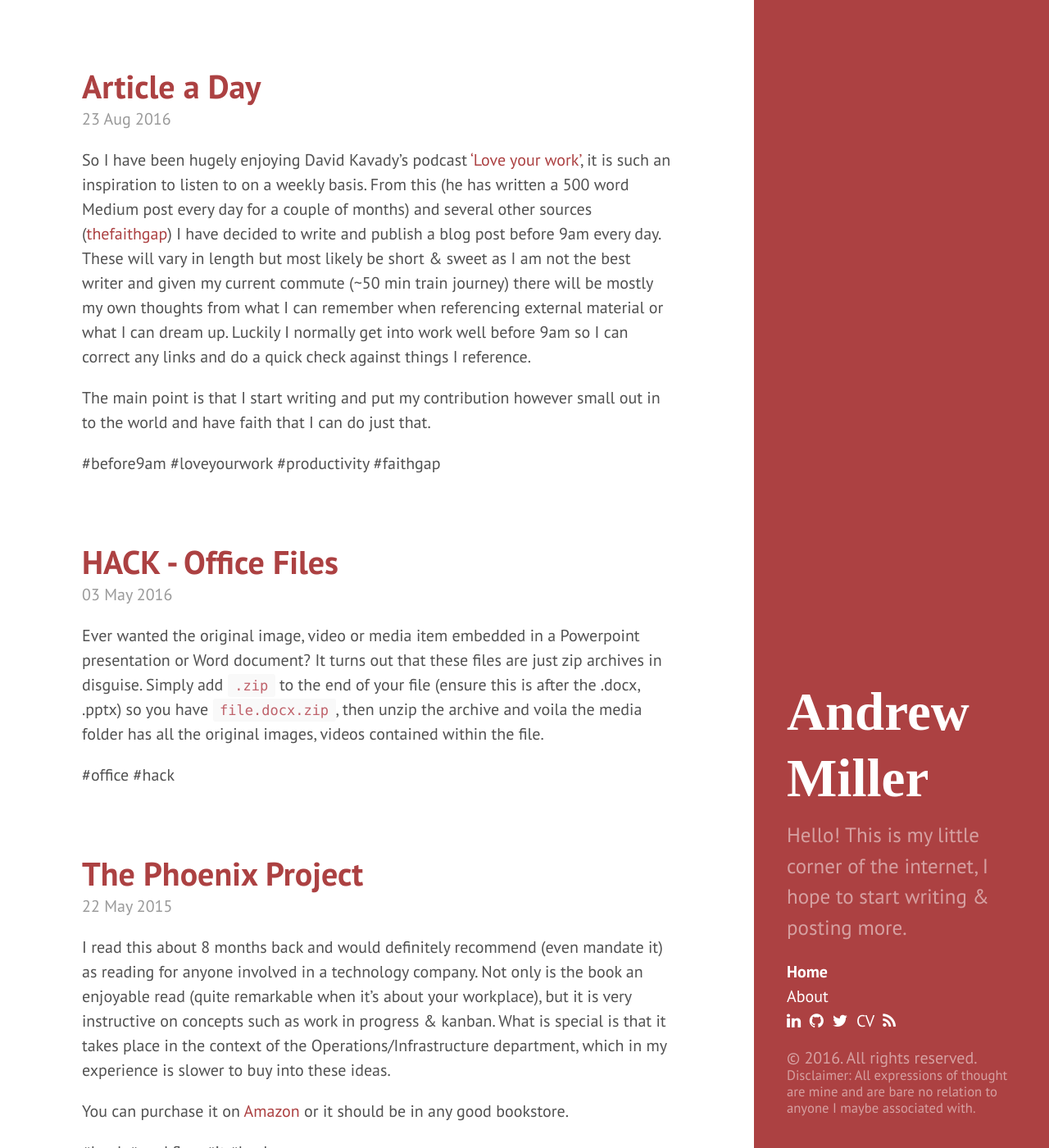
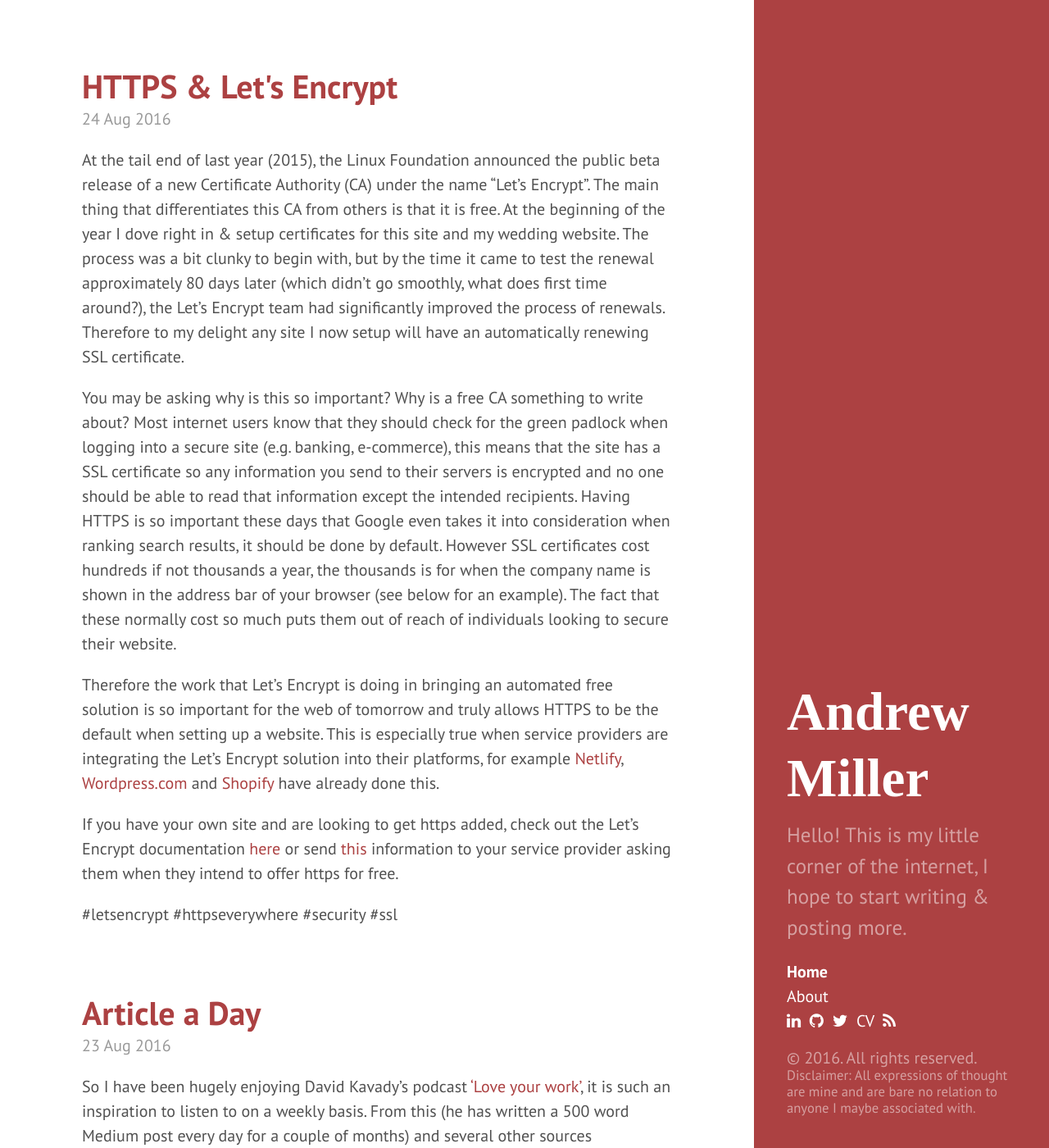
Before and after one commit to nanorepublica/site, a Jekyll site: the page built from index.html, in a window 1280 px wide and 1400 px high. Shown: the whole window at 82% size. Built offline with Jekyll 4.4.1, drawn with Linux system fonts in a browser that asks for light colours; nearby versions of some CDN libraries; some web fonts are replaced; Markdown is read by kramdown in place of the engine named in the settings; the list of posts is cut into pages by our own code; some of the changed text lies outside the part shown.

Commit message:
2nd post done

```diff
--- /dev/null
+++ b/_posts/2016-08-24-day-two.md
@@ -0,0 +1,17 @@
+---
+layout: post
+title: HTTPS & Let's Encrypt
+tags:
+    - letsencrypt
+    - httpseverywhere
+    - security
+    - ssl
+---
+
+At the tail end of last year (2015), the Linux Foundation announced the public beta release of a new Certificate Authority (CA) under the name "Let's Encrypt". The main thing that differentiates this CA from others is that it is free. At the beginning of the year I dove right in & setup certificates for this site and my wedding website. The process was a bit clunky to begin with, but by the time it came to test the renewal approximately 80 days later (which didn't go smoothly, what does first time around?), the Let's Encrypt team had significantly improved the process of renewals. Therefore to my delight any site I now setup will have an automatically renewing SSL certificate.
+
+You may be asking why is this so important? Why is a free CA something to write about? Most internet users know that they should check for the green padlock when logging into a secure site (e.g. banking, e-commerce), this means that the site has a SSL certificate so any information you send to their servers is encrypted and no one should be able to read that information except the intended recipients. Having HTTPS is so important these days that Google even takes it into consideration when ranking search results, it should be done by default. However SSL certificates cost hundreds if not thousands a year, the thousands is for when the company name is shown in the address bar of your browser (see below for an example). The fact that these normally cost so much puts them out of reach of individuals looking to secure their website.
+
+Therefore the work that Let's Encrypt is doing in bringing an automated free solution is so important for the web of tomorrow and truly allows HTTPS to be the default when setting up a website. This is especially true when service providers are integrating the Let's Encrypt solution into their platforms, for example [Netlify](https://www.netlify.com/), [Wordpress.com](https://en.blog.wordpress.com/2016/04/08/https-everywhere-encryption-for-all-wordpress-com-sites/) and [Shopify](https://www.shopify.co.uk/blog/73511365-all-shopify-stores-now-use-ssl-encryption-everywhere) have already done this.
+
+If you have your own site and are looking to get https added, check out the Let's Encrypt documentation [here](https://letsencrypt.org/getting-started/) or send [this](https://letsencrypt.org/) information to your service provider asking them when they intend to offer https for free.
```
Also changed, not shown: _drafts/deep-work.md (+3 -0 lines), notes.md (+3 -3 lines), 6 other files.
